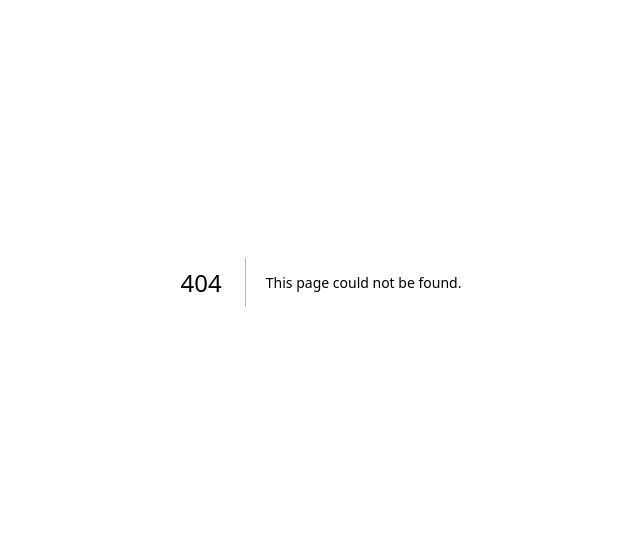
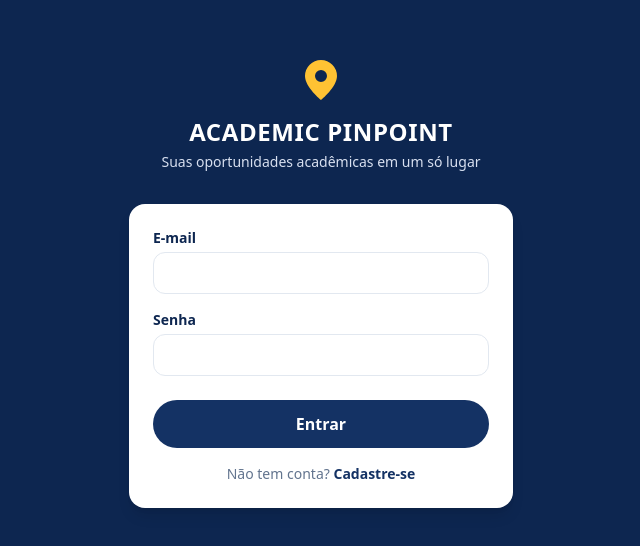
Before and after one commit to reetzRS/Academic-Pinpoint, a Next.js app in the folder apps/web/: page /login in a window 1280 px wide. Before the commit this address had no page. Shown: the part 118-664 px from the top of the page, without its empty margins (319-959 px from the left). Built offline with nearby package versions, Linux system fonts and the light colour scheme; no server answers.

Commit message:
Adiciona tela de login

```diff
--- /dev/null
+++ b/apps/web/src/app/login/page.tsx
@@ -0,0 +1,85 @@
+"use client";
+
+import Link from "next/link";
+import { useRouter } from "next/navigation";
+import { useState } from "react";
+import { api } from "@/lib/api";
+import { setSession } from "@/lib/session";
+import { LogoMark } from "@/components/icons";
+
+export default function LoginPage() {
+  const router = useRouter();
+  const [email, setEmail] = useState("");
+  const [senha, setSenha] = useState("");
+  const [erro, setErro] = useState<string | null>(null);
+  const [busy, setBusy] = useState(false);
+
+  const submit = async (e: React.FormEvent) => {
+    e.preventDefault();
+    setBusy(true);
+    setErro(null);
+    try {
+      const session = await api.login({ email, senha });
+      setSession(session);
+      router.replace(session.user.onboardingDone ? "/" : "/onboarding");
+    } catch (err) {
+      setErro(err instanceof Error ? err.message : "Erro ao entrar");
+      setBusy(false);
+    }
+  };
+
+  return (
+    <div className="flex min-h-screen flex-col items-center justify-center bg-navy-800 px-4">
+      <LogoMark className="h-12 w-12 text-gold-400" />
+      <h1 className="mt-3 text-center text-2xl font-extrabold uppercase tracking-wide text-white">
+        Academic Pinpoint
+      </h1>
+      <p className="mt-1 text-sm text-navy-100">
+        Suas oportunidades acadêmicas em um só lugar
+      </p>
+
+      <form
+        onSubmit={submit}
+        className="mt-8 w-full max-w-sm rounded-2xl bg-white p-6 shadow-lg"
+      >
+        <label className="block text-sm font-semibold text-navy-800">
+          E-mail
+          <input
+            type="email"
+            required
+            value={email}
+            onChange={(e) => setEmail(e.target.value)}
+            className="mt-1 w-full rounded-xl border border-slate-200 px-3 py-2.5 text-sm outline-none focus:border-navy-600"
+          />
+        </label>
+        <label className="mt-4 block text-sm font-semibold text-navy-800">
+          Senha
+          <input
+            type="password"
+            required
+            value={senha}
+            onChange={(e) => setSenha(e.target.value)}
+            className="mt-1 w-full rounded-xl border border-slate-200 px-3 py-2.5 text-sm outline-none focus:border-navy-600"
+          />
+        </label>
+
+        {erro && <p className="mt-3 text-sm text-rose-600">{erro}</p>}
+
+        <button
+          type="submit"
+          disabled={busy}
+          className="mt-6 w-full rounded-full bg-navy-700 py-3 font-semibold text-white transition hover:bg-navy-600 disabled:opacity-60"
+        >
+          {busy ? "Entrando…" : "Entrar"}
+        </button>
+
+        <p className="mt-4 text-center text-sm text-slate-500">
+          Não tem conta?{" "}
+          <Link href="/cadastro" className="font-semibold text-navy-700">
+            Cadastre-se
+          </Link>
+        </p>
+      </form>
+    </div>
+  );
+}
--- /dev/null
+++ b/apps/web/src/components/icons.tsx
@@ -0,0 +1,5 @@
+export const LogoMark = (p: { className?: string }) => (
+  <svg viewBox="0 0 24 24" className={p.className} fill="currentColor">
+    <path d="M12 2a8 8 0 0 0-8 8c0 5.5 8 12 8 12s8-6.5 8-12a8 8 0 0 0-8-8zm0 11a3 3 0 1 1 0-6 3 3 0 0 1 0 6z" />
+  </svg>
+);
```
